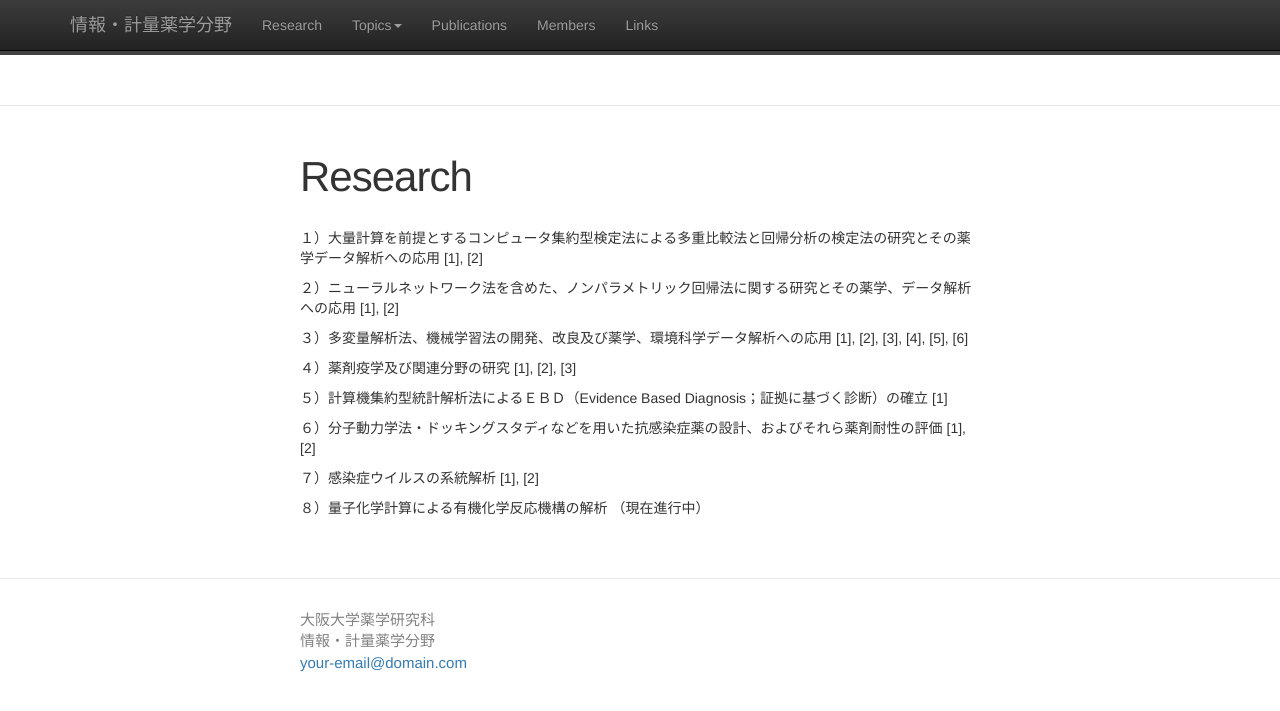
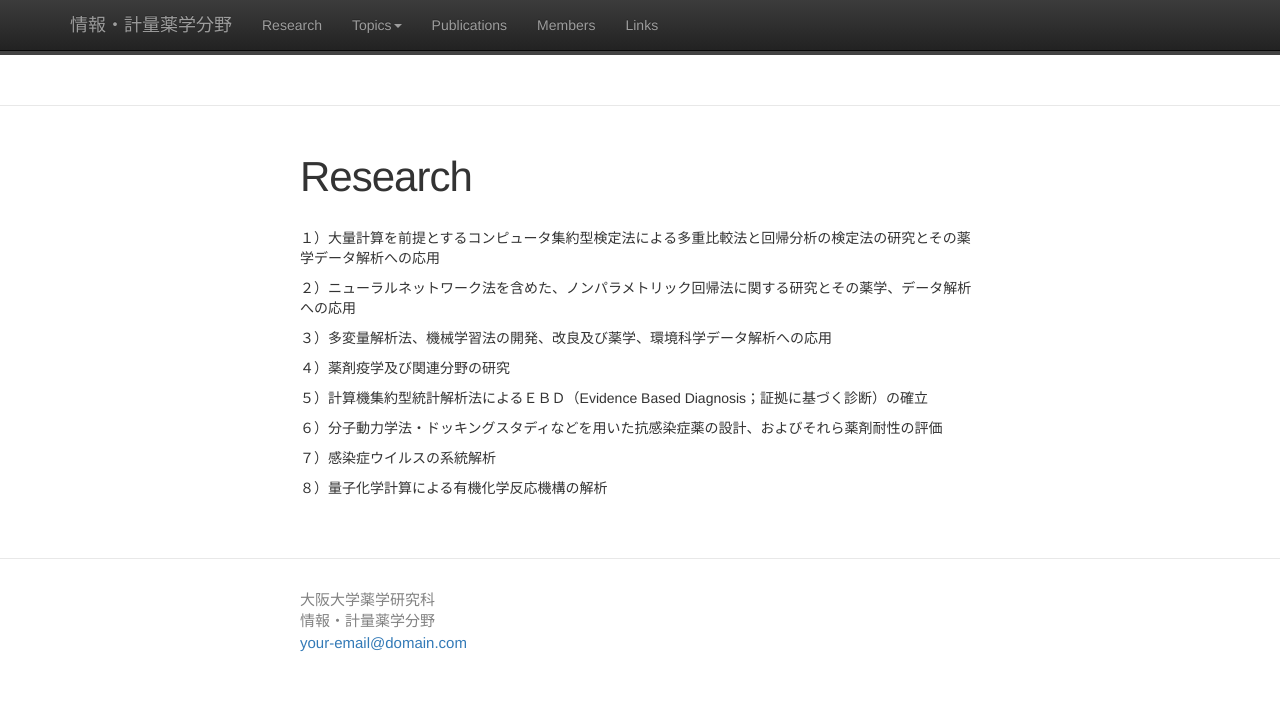
Before and after one commit to Pharmacometrics/Pharmacometrics.github.io, a Jekyll site: the page built from research.md, in a window 1280 px wide. Shown: the top 711 px of the page. Built offline with Jekyll 4.4.1, drawn with Linux system fonts in a browser that asks for light colours; nearby versions of some CDN libraries.

Commit message:
Fix contents

```diff
--- a/research.md
+++ b/research.md
@@ -3,18 +3,18 @@ layout: page
 title: Research
 ---
 
-１）大量計算を前提とするコンピュータ集約型検定法による多重比較法と回帰分析の検定法の研究とその薬学データ解析への応用 [1], [2]
+ １）大量計算を前提とするコンピュータ集約型検定法による多重比較法と回帰分析の検定法の研究とその薬学データ解析への応用
 
-２）ニューラルネットワーク法を含めた、ノンパラメトリック回帰法に関する研究とその薬学、データ解析への応用 [1], [2]
+ ２）ニューラルネットワーク法を含めた、ノンパラメトリック回帰法に関する研究とその薬学、データ解析への応用
 
-３）多変量解析法、機械学習法の開発、改良及び薬学、環境科学データ解析への応用 [1], [2], [3], [4], [5], [6]
+ ３）多変量解析法、機械学習法の開発、改良及び薬学、環境科学データ解析への応用
 
-４）薬剤疫学及び関連分野の研究 [1], [2], [3]
+ ４）薬剤疫学及び関連分野の研究
 
-５）計算機集約型統計解析法によるＥＢＤ（Evidence Based Diagnosis；証拠に基づく診断）の確立 [1]
+ ５）計算機集約型統計解析法によるＥＢＤ（Evidence Based Diagnosis；証拠に基づく診断）の確立
 
-６）分子動力学法・ドッキングスタディなどを用いた抗感染症薬の設計、およびそれら薬剤耐性の評価 [1], [2]
+ ６）分子動力学法・ドッキングスタディなどを用いた抗感染症薬の設計、およびそれら薬剤耐性の評価
 
-７）感染症ウイルスの系統解析 [1], [2]
+ ７）感染症ウイルスの系統解析
 
-８）量子化学計算による有機化学反応機構の解析 （現在進行中）
+ ８）量子化学計算による有機化学反応機構の解析
```
